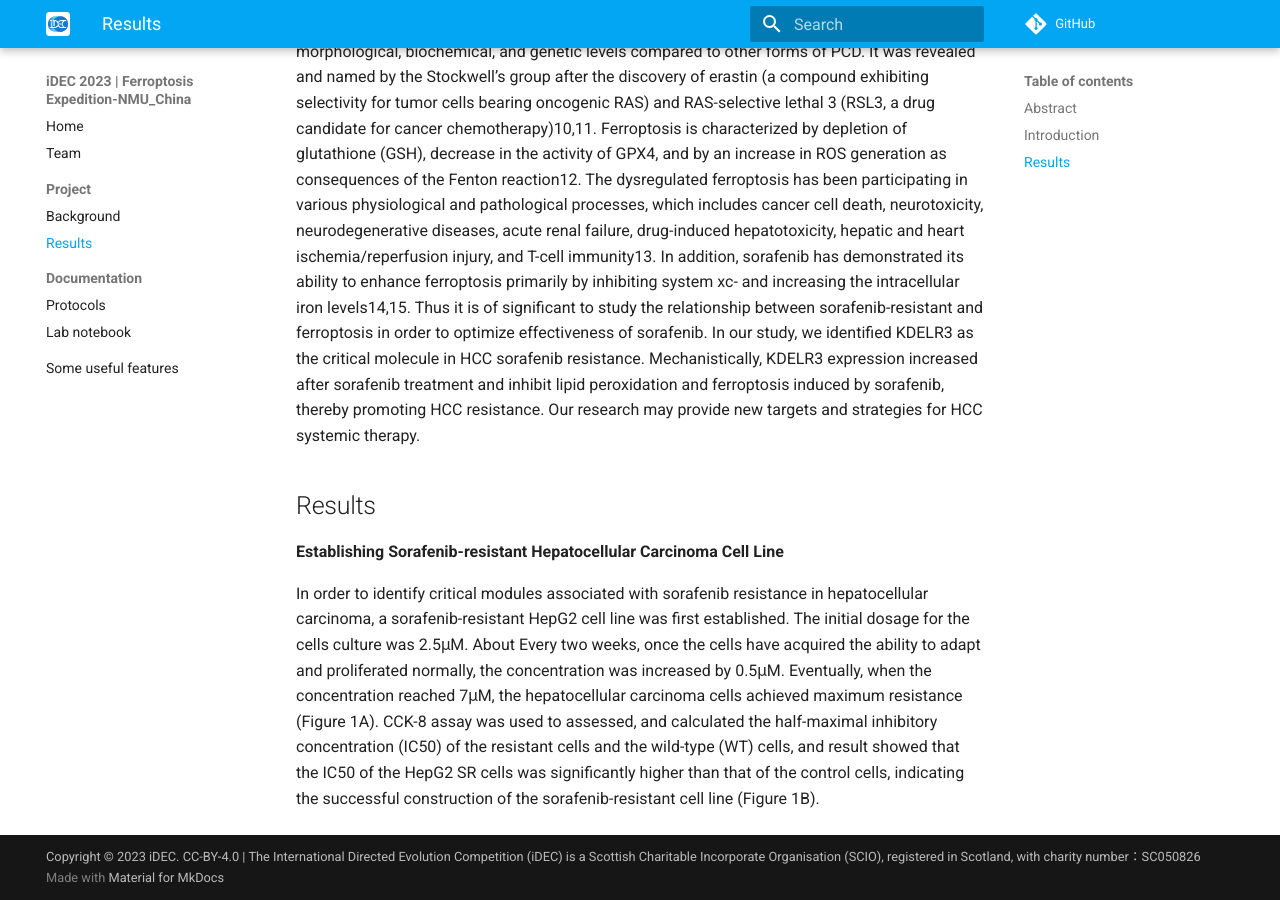
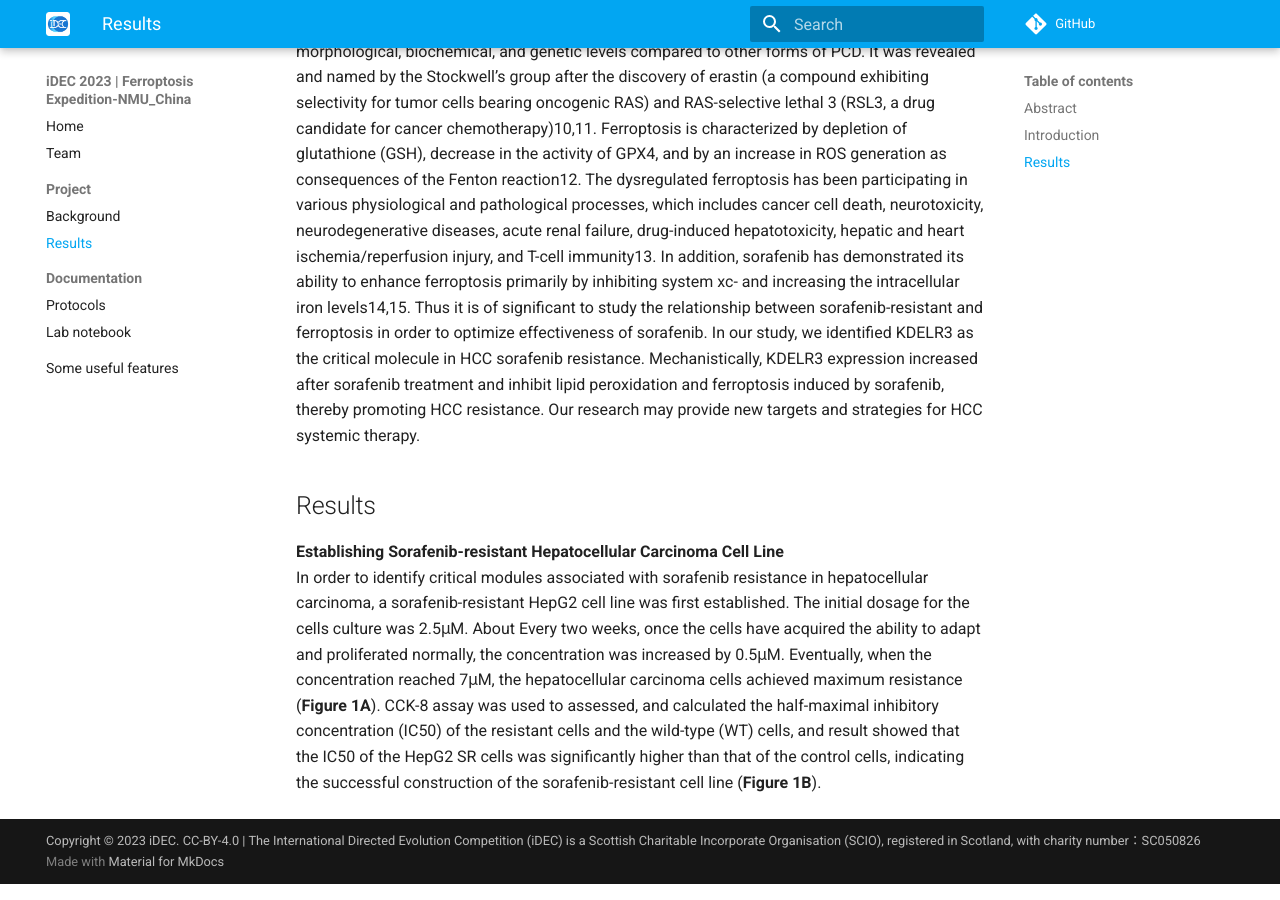
Before and after one commit to idec-teams/2023_Ferroptosis_Expedition-NMU_China, an MkDocs documentation site: the page built from docs/project/results.md, in a window 1280 px wide and 900 px high, scrolled down 1153 px. Built offline with MkDocs 1.6.1 and Material for MkDocs 9.7.7, drawn with Linux system fonts in a browser that asks for light colours; comment, search, counter and statistics services are not loaded.

```diff
--- a/docs/project/results.md
+++ b/docs/project/results.md
@@ -10,5 +10,4 @@ In our study, we identified KDELR3 as the critical molecule in HCC sorafenib res
 
 ## Results
 __Establishing Sorafenib-resistant Hepatocellular Carcinoma Cell Line__
-
-In order to identify critical modules associated with sorafenib resistance in hepatocellular carcinoma, a sorafenib-resistant HepG2 cell line was first established. The initial dosage for the cells culture was 2.5μM. About Every two weeks, once the cells have acquired the ability to adapt and proliferated normally, the concentration was increased by 0.5μM. Eventually, when the concentration reached 7μM, the hepatocellular carcinoma cells achieved maximum resistance (Figure 1A). CCK-8 assay was used to assessed, and calculated the half-maximal inhibitory concentration (IC50) of the resistant cells and the wild-type (WT) cells, and result showed that the IC50 of the HepG2 SR cells was significantly higher than that of the control cells, indicating the successful construction of the sorafenib-resistant cell line (Figure 1B).
+In order to identify critical modules associated with sorafenib resistance in hepatocellular carcinoma, a sorafenib-resistant HepG2 cell line was first established. The initial dosage for the cells culture was 2.5μM. About Every two weeks, once the cells have acquired the ability to adapt and proliferated normally, the concentration was increased by 0.5μM. Eventually, when the concentration reached 7μM, the hepatocellular carcinoma cells achieved maximum resistance (__Figure 1A__). CCK-8 assay was used to assessed, and calculated the half-maximal inhibitory concentration (IC50) of the resistant cells and the wild-type (WT) cells, and result showed that the IC50 of the HepG2 SR cells was significantly higher than that of the control cells, indicating the successful construction of the sorafenib-resistant cell line (__Figure 1B__).
```
